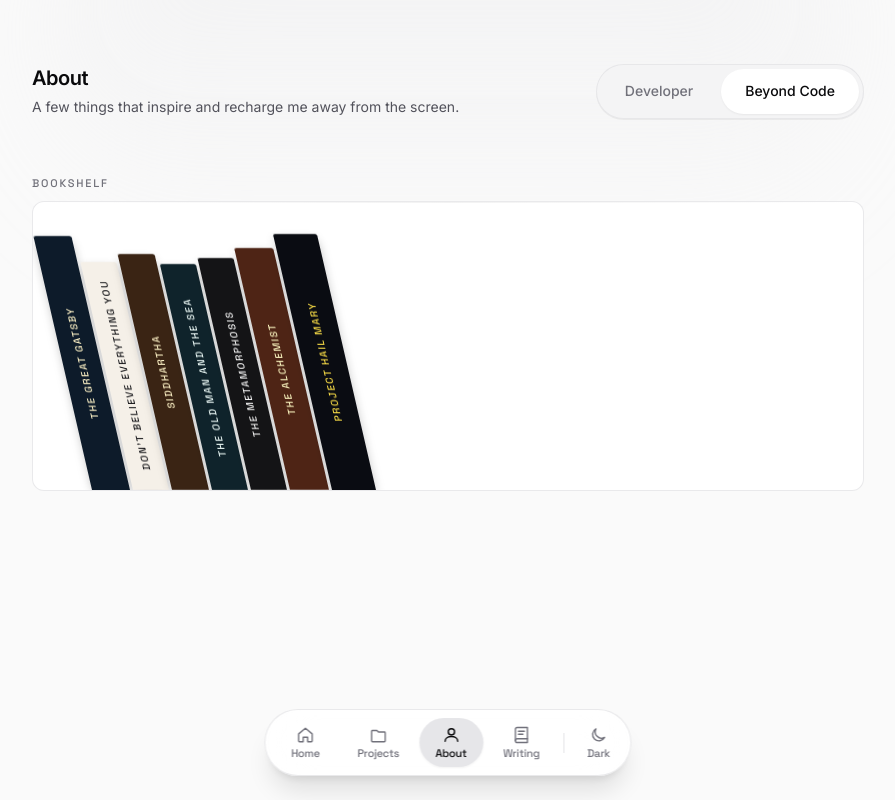
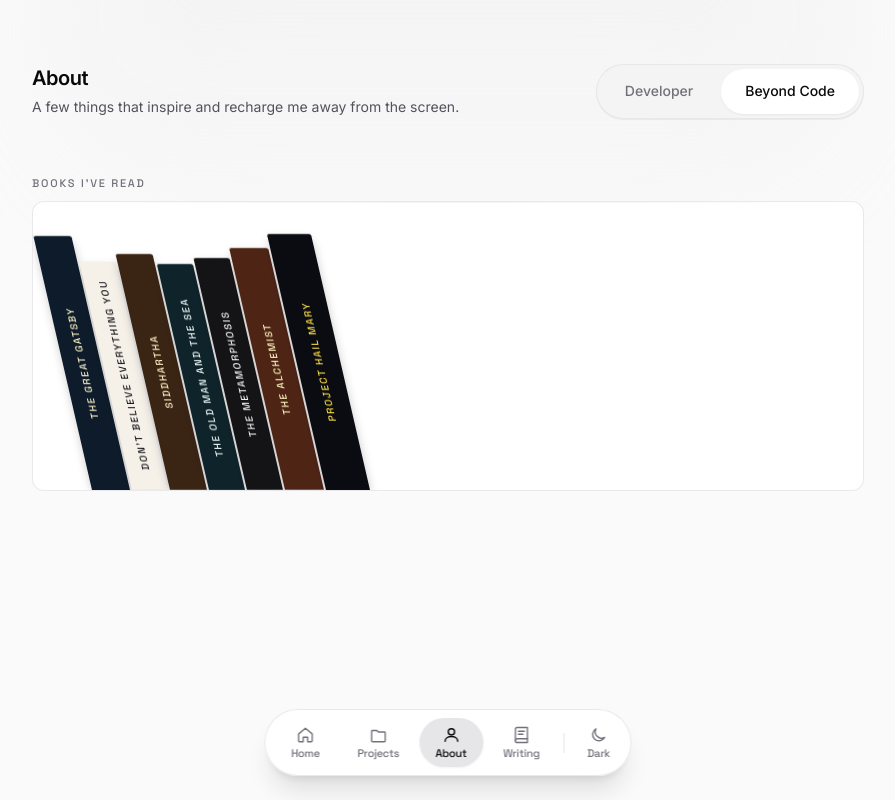
Before and after one commit to shivamkumarlogs/Portfolio, a React (Vite) app: page /about in a window 1280 px wide. Both pictures are taken after a click on the tab "Beyond Code". Shown: the whole page, without its empty margins (192-1087 px from the left). Built offline with nearby package versions, Linux system fonts and the light colour scheme.

Commit message:
refactor(bookshelf): update title to 'Books i\'ve read' and tune cover hover offsets

```diff
--- a/src/components/Bookshelf.jsx
+++ b/src/components/Bookshelf.jsx
@@ -1,10 +1,8 @@
 import { useState, useRef, useEffect } from "react";
 import { books } from "../data/siteContent";
 
-// Uniform lean angle matching the portfolio bookshelf aesthetic
 const TILT_ANGLE = 13;
 
-// Precompute static dimensions once at module initialization to avoid runtime recalculations
 const SHELF_BOOKS = books.map((book) => ({
   ...book,
   coverWidth: Math.round(book.height * 0.65),
@@ -34,7 +32,6 @@ export function Bookshelf() {
     }
   };
 
-  // Close active book when tapping anywhere outside on mobile / touch
   useEffect(() => {
     if (!hoveredId) return;
 
@@ -60,28 +57,23 @@ export function Bookshelf() {
 
   return (
     <section className="space-y-2.5">
-      {/* Section Header: quiet portfolio label */}
       <div>
         <h2 className="font-display text-[11px] font-medium uppercase tracking-[0.16em] text-(--text-muted)">
-          Bookshelf
+          Books i've read
         </h2>
       </div>
 
-      {/* The Card IS the Bookshelf: Left border is the wall, bottom border is the shelf */}
       <div
         ref={shelfRef}
         className="relative overflow-hidden rounded-xl border border-(--border-soft) bg-(--surface) transition-all duration-300"
       >
-        {/* Signature Hairline Card Highlight */}
         <div
           className="pointer-events-none absolute inset-x-0 top-0 h-px bg-linear-to-r from-transparent via-(--card-highlight) to-transparent"
           aria-hidden="true"
         />
 
-        {/* Books sitting directly on the card floor, framed with ample headroom */}
         <div className="w-full overflow-x-auto pt-8 pb-0 scrollbar-none [--shelf-scale:0.72] sm:[--shelf-scale:1]">
           <div className="w-full flex items-end min-w-0 sm:min-w-140">
-            {/* Books Cluster: aligns the top-left of the first book flush against the left wall of the bookshelf */}
             <div
               className="relative flex items-end z-20"
               style={{
@@ -99,12 +91,11 @@ export function Bookshelf() {
                     className="relative group"
                     style={{
                       zIndex: isHovered ? 50 : isClosing ? 40 : 20,
-                      marginRight: "calc(3px * var(--shelf-scale))",
+                      marginRight: "calc(2px * var(--shelf-scale))",
                     }}
                     onMouseEnter={() => handleMouseEnter(book.title)}
                     onMouseLeave={() => handleMouseLeave(book.title)}
                   >
-                    {/* The Real Book Cover: emerges cleanly elevated to match spine height, completely in front of all spines */}
                     <a
                       href={book.link}
                       target="_blank"
@@ -124,9 +115,9 @@ export function Bookshelf() {
                         translate: isHovered
                           ? isLast
                             ? "0px 0px"
-                            : "calc(26px * var(--shelf-scale)) 0px"
+                            : "calc(22px * var(--shelf-scale)) 0px"
                           : "0px 0px",
-                        transform: `translateY(${isHovered ? "calc(-14px * var(--shelf-scale))" : "0px"})`,
+                        transform: `translateY(${isHovered ? "calc(-12px * var(--shelf-scale))" : "0px"})`,
                       }}
                     >
                       <div className="relative w-full h-full rounded-r-md rounded-l-xs overflow-hidden shadow-[0_22px_40px_-10px_rgba(0,0,0,0.65),0_0_0_1px_rgba(255,255,255,0.12)] bg-zinc-900 select-none">
@@ -158,7 +149,7 @@ export function Bookshelf() {
                         transform: `skewX(${TILT_ANGLE}deg) translateY(${isHovered ? "calc(-14px * var(--shelf-scale))" : "0px"})`,
                         transformOrigin: "bottom center",
                         boxShadow: isHovered
-                          ? "0 22px 34px -6px rgba(0, 0, 0, 0.6), 0 0 0 1px rgba(255, 255, 255, 0.12)"
+                          ? "0 16px 28px -8px rgba(0, 0, 0, 0.55), 0 0 0 1px rgba(255, 255, 255, 0.10)"
                           : "0 4px 10px -2px rgba(0, 0, 0, 0.3)",
                       }}
                       onClick={(e) => {
```
Also changed, not shown: public/books/dont-love-you-anymore.jpg (deleted).
